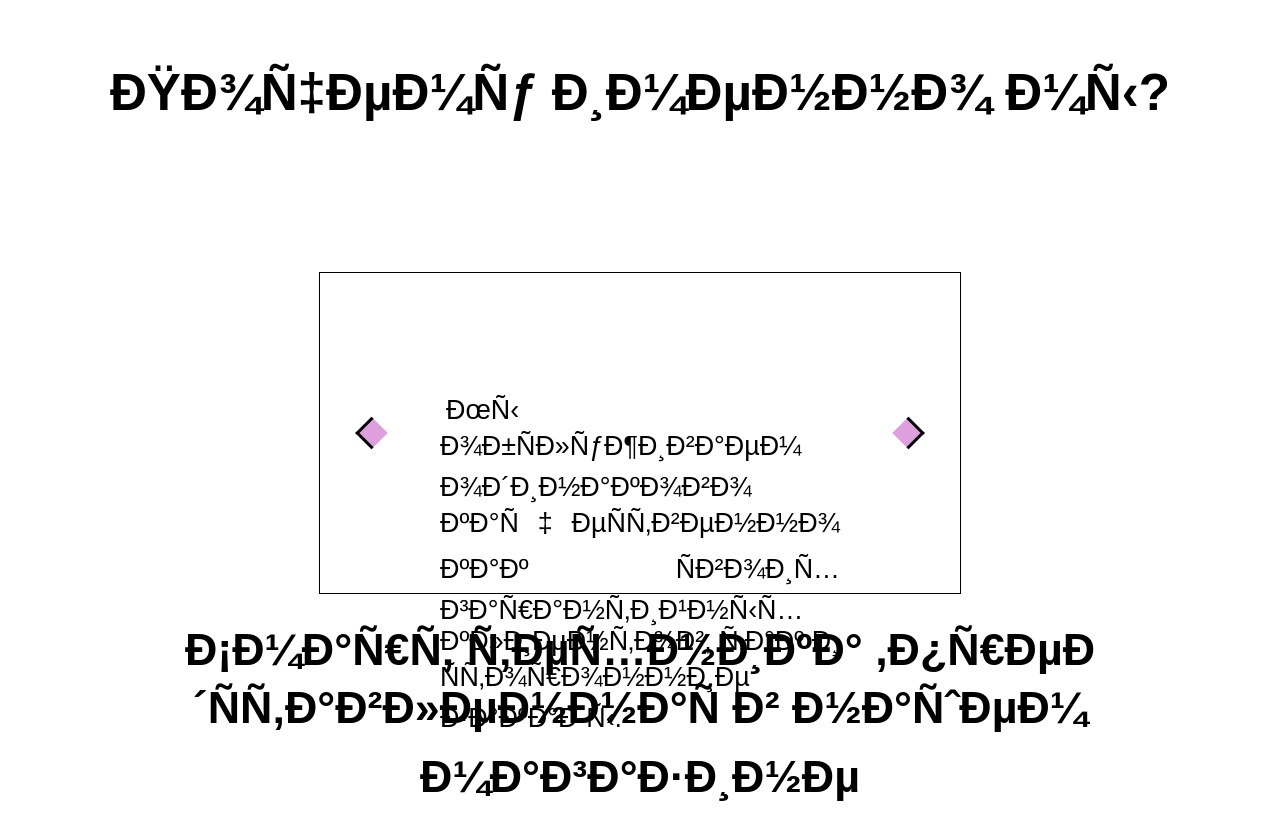
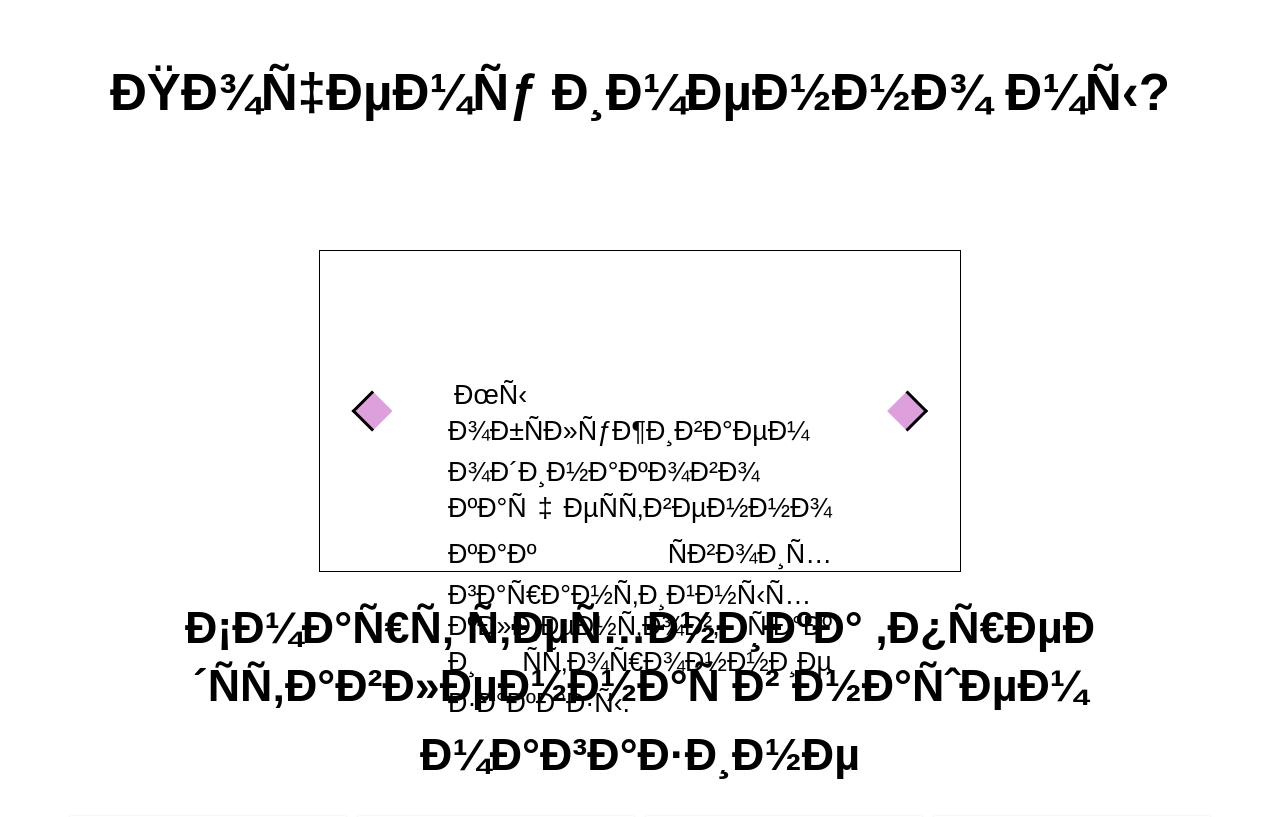
Before and after one commit to irkaneprobirka/irkaneprobirka.github.o, a PHP site: page / in a window 1280 px wide; the page is wider, and only the part inside the window is pictured. Shown: the part 2426-3243 px from the top of that part. Run offline with PHP 8.4, Linux system fonts and the light colour scheme.

Commit message:
Update master.css

```diff
--- a/master.css
+++ b/master.css
@@ -174,7 +174,7 @@
 		width:50vw;
 		margin:0 auto;
 		border: solid 0.1vw;
-	   margin-top: 150px;
+	   margin-top: 10vw;
 	  }
 
 	  .carousel-item{/*элемент слайдера*/
@@ -183,29 +183,29 @@
 		bottom:0;
 		left:0;
 		right:0;
-		padding:25px 50px;
+		padding:2vw 4vw;
 		opacity:0;
 		transition: all 0.5s ease-in-out;
-		margin: 70px;
+		margin: 6vw;
 	  }
 
 	  .arrow{/*редактирование рамки слайдера */
 		border: solid black;
 		border-width: 0 3px 3px 0;
 		display: inline-block;
-		padding: 10px;
+		padding: 1vw;
 		  background: plum;
 	  }
 
 	  .arrow-prev{/*редактирование переключателей назад*/
-		left:-30px;
+		left:-3vw;
 		position:absolute;
 		top:50%;
 		transform:translateY(-50%) rotate(135deg);
 	  }
 
 	  .arrow-next{/*редактирование переключателей вперед*/
-		  right:-30px;
+		  right:-3vw;
 		position:absolute;
 		top:50%;
 		transform:translateY(-50%) rotate(-45deg);
```
